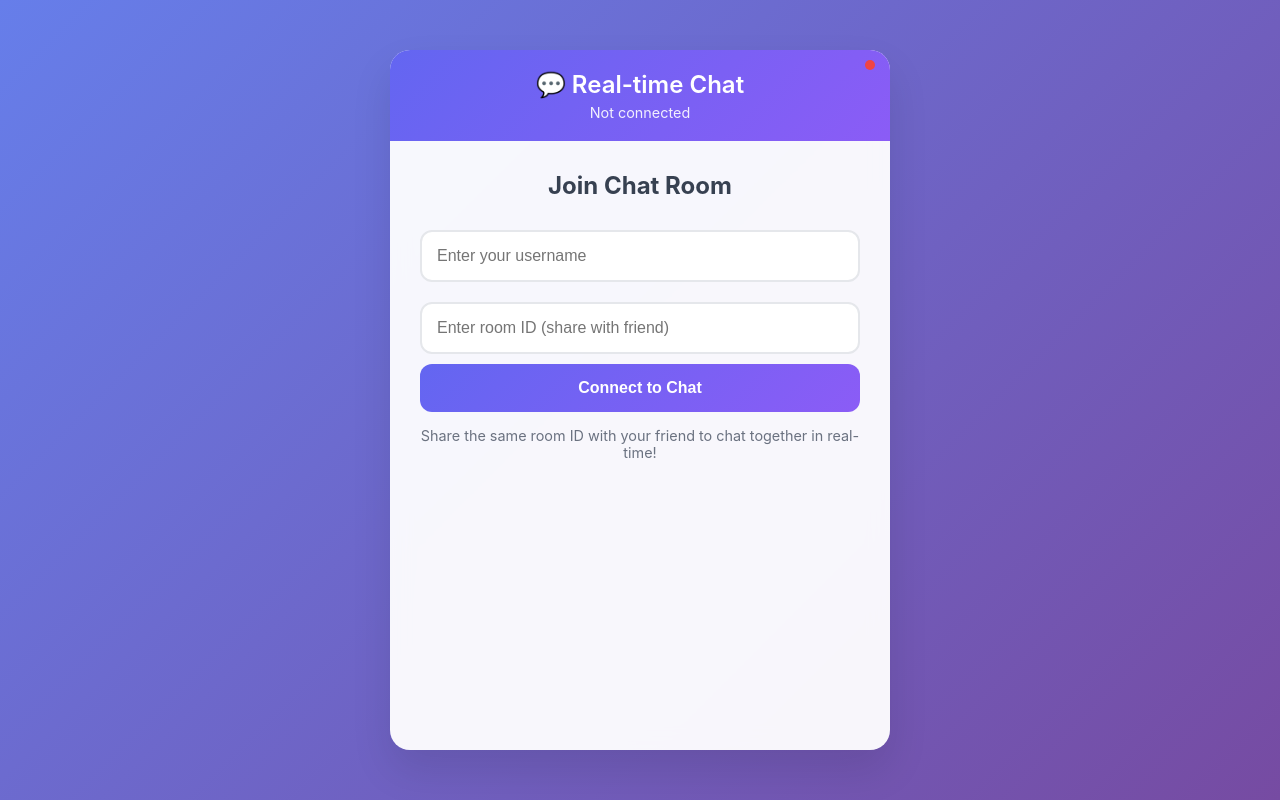
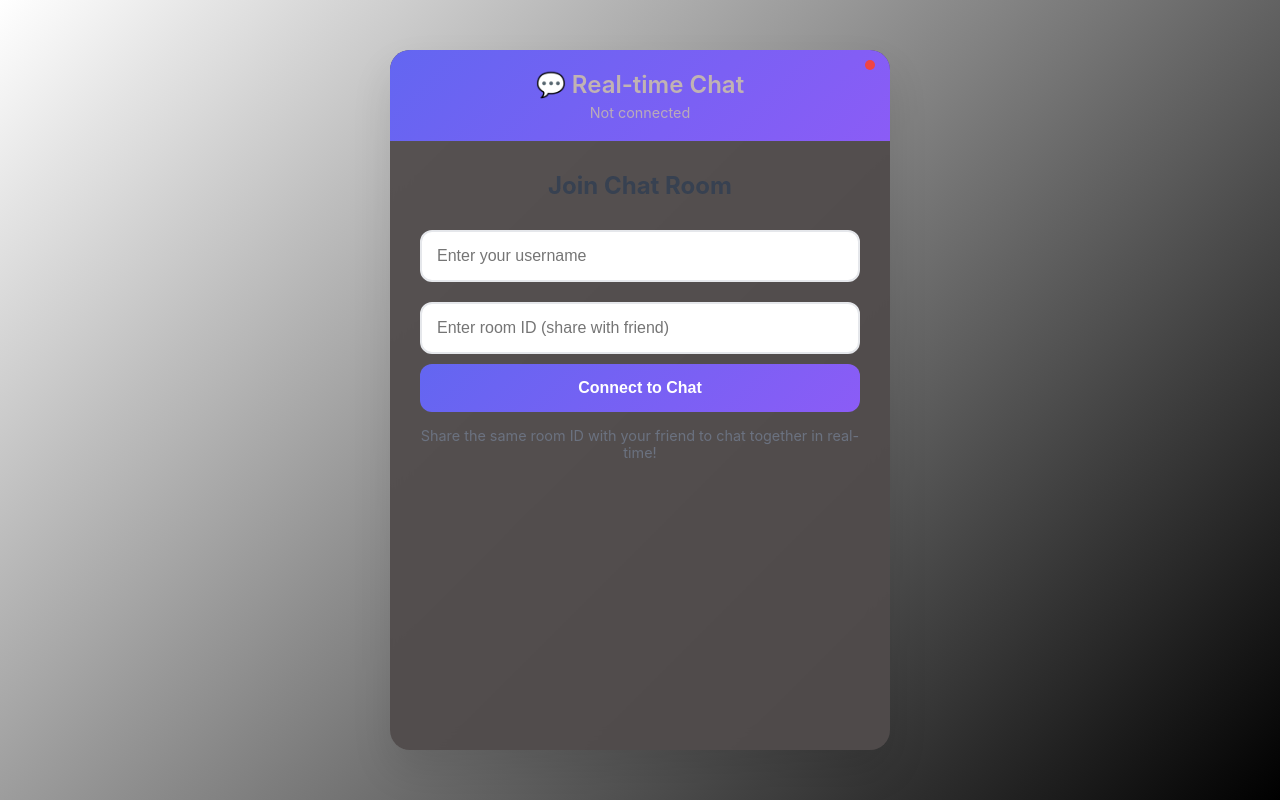
Before and after one commit to 7calculus/chat, a website: page public/index.html in a window 1280 px wide. Drawn offline with nearby package versions, Linux system fonts and the light colour scheme.

Commit message:
the good one 2

```diff
--- a/public/index.html
+++ b/public/index.html
@@ -3,7 +3,7 @@
 <head>
     <meta charset="UTF-8">
     <meta name="viewport" content="width=device-width, initial-scale=1.0">
-    <title>Real-time Chat App</title>
+    <title>oota aita?</title>
     <style>
         * {
             margin: 0;
@@ -13,7 +13,7 @@
 
         body {
             font-family: -apple-system, BlinkMacSystemFont, 'Segoe UI', Roboto, sans-serif;
-            background: linear-gradient(135deg, #667eea 0%, #764ba2 100%);
+            background: linear-gradient(135deg, #ffffff 0%, #000000 100%);
             min-height: 100vh;
             display: flex;
             justify-content: center;
@@ -28,7 +28,7 @@
             height: 90vh;
             max-height: 700px;
             min-height: 400px;
-            background: rgba(255, 255, 255, 0.95);
+            background: rgba(81, 75, 75, 0.95);
             border-radius: 20px;
             box-shadow: 0 20px 40px rgba(0, 0, 0, 0.1);
             display: flex;
@@ -40,7 +40,7 @@
 
         .chat-header {
             background: linear-gradient(135deg, #6366f1, #8b5cf6);
-            color: white;
+            color: rgb(193, 179, 179);
             padding: 20px;
             text-align: center;
             position: relative;
```
